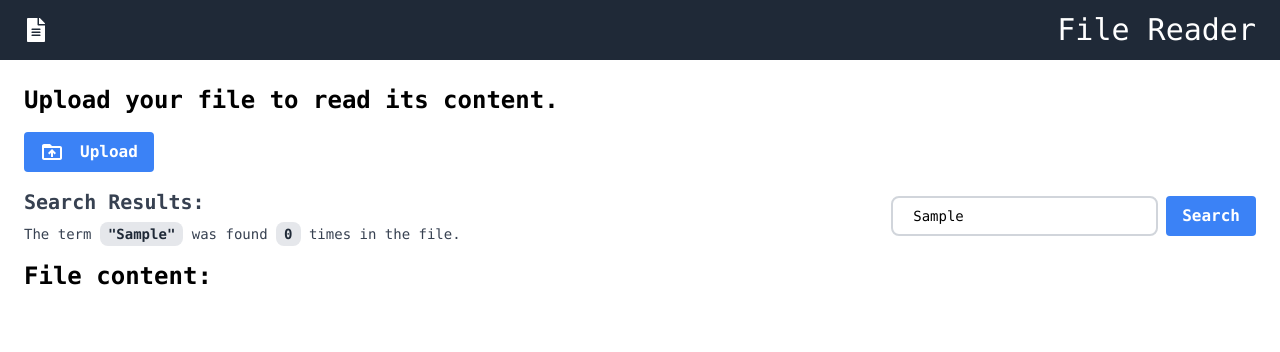
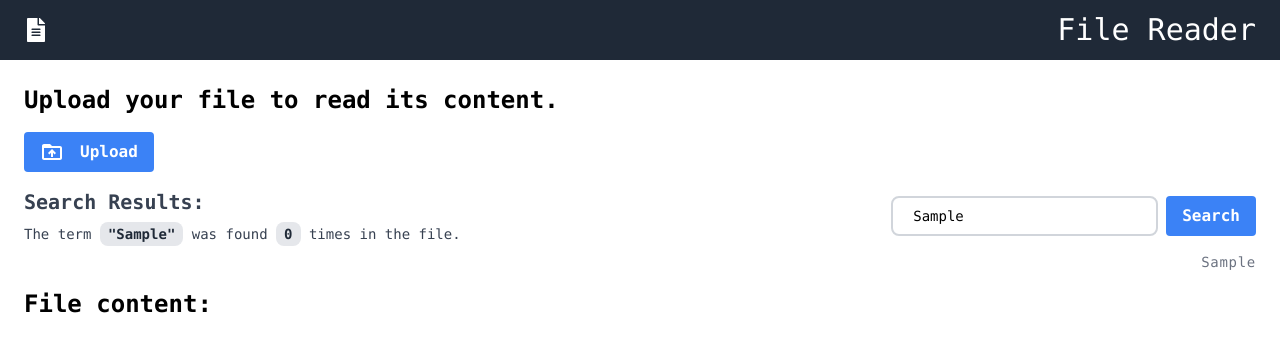
Before and after one commit to roopxx/file-reader, a React (Vite) app: page / in a window 1280 px wide. Both pictures are taken after typing "Sample" into the empty fields and a click on the button "Search". Shown: the top 352 px of the page. Built offline with nearby package versions, Linux system fonts and the light colour scheme.

Commit message:
Add searchHistory functionality to the SearchBox component.

```diff
--- a/src/components/SearchBox.jsx
+++ b/src/components/SearchBox.jsx
@@ -4,6 +4,7 @@ import SearchResultOutput from "./SearchResultOutput";
 export default function SearchBox({ content }) {
   const [searchTerm, setSearchTerm] = useState("");
   const [searchResults, setSearchResults] = useState(null);
+  const [searchHistory, setSearchHistory] = useState([]);
 
   function handleChange(e) {
     setSearchTerm(e.target.value);
@@ -22,8 +23,17 @@ export default function SearchBox({ content }) {
     const regex = new RegExp(`(${searchTermForRegex})`, "gi");
     const result = content.match(regex);
     setSearchResults(result || []);
-    console.log(result);
+
+    if (searchTerm && !searchHistory.includes(searchTerm)) {
+      const updatedHistory = [searchTerm, ...searchHistory.slice(0, 7)];
+      setSearchHistory(updatedHistory);
+    }
   }
+
+  const handleSearchHistoryClick = (term) => {
+    setSearchTerm(term);
+    handleSearch();
+  };
 
   return (
     <>
@@ -47,7 +57,7 @@ export default function SearchBox({ content }) {
         <div className="flex gap-2">
           <input
             type="text"
-            className="border-2 border-gray-300 outline-gray-700 bg-white h-10 px-5 pr-16 rounded-lg text-sm"
+            className="border-2 border-gray-300 outline-gray-700 bg-white h-10 px-5 pr-16 rounded-lg text-sm w-full"
             placeholder="Search..."
             value={searchTerm}
             onChange={handleChange}
@@ -60,6 +70,17 @@ export default function SearchBox({ content }) {
           </button>
         </div>
       </div>
+      <div className="mt-2 flex flex-col items-end">
+        {searchHistory.map((term, index) => (
+          <span
+            key={index}
+            className="cursor-pointer w-72 overflow-clip text-right tracking-wider text-sm text-gray-500 hover:text-black hover:font-bold"
+            onClick={() => handleSearchHistoryClick(term)}
+          >
+            {term}
+          </span>
+        ))}
+      </div>
       <div className="mt-4">
         <h1 className="font-bold text-2xl">File content:</h1>
       </div>
```
